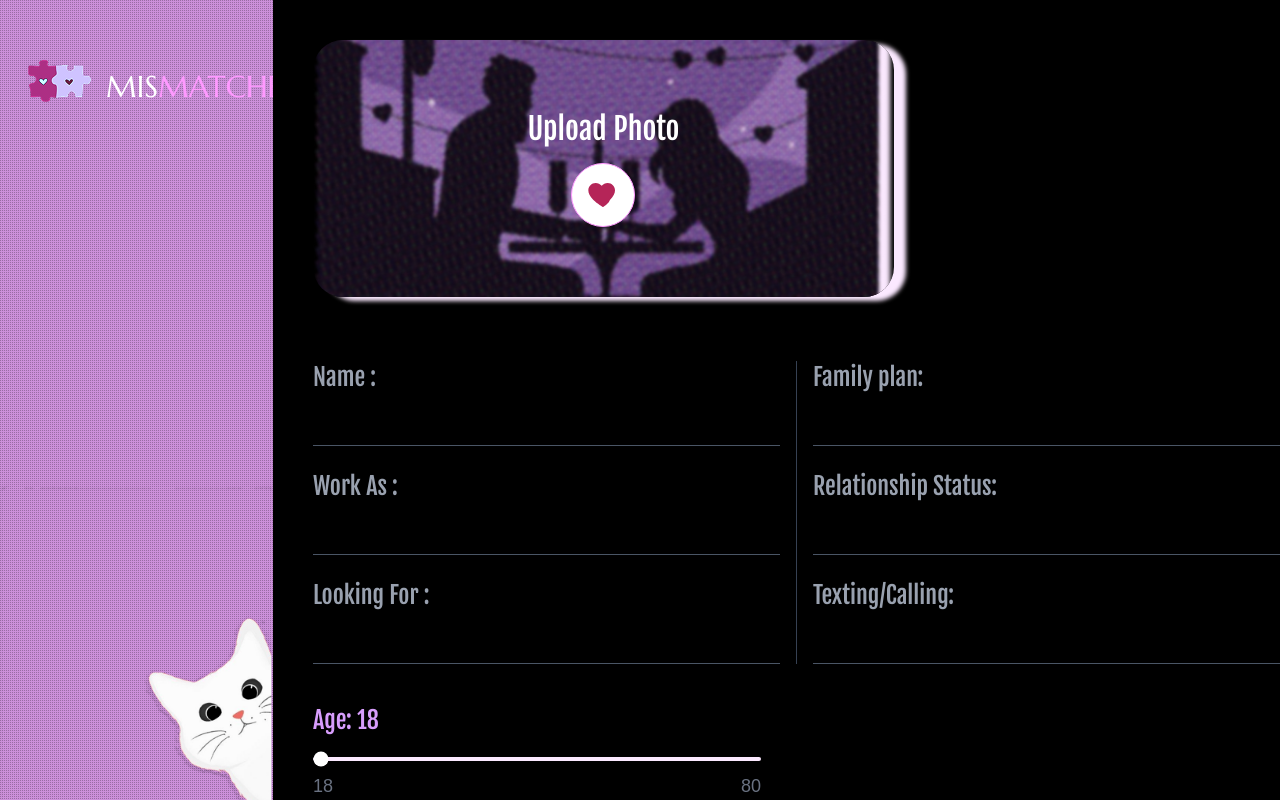
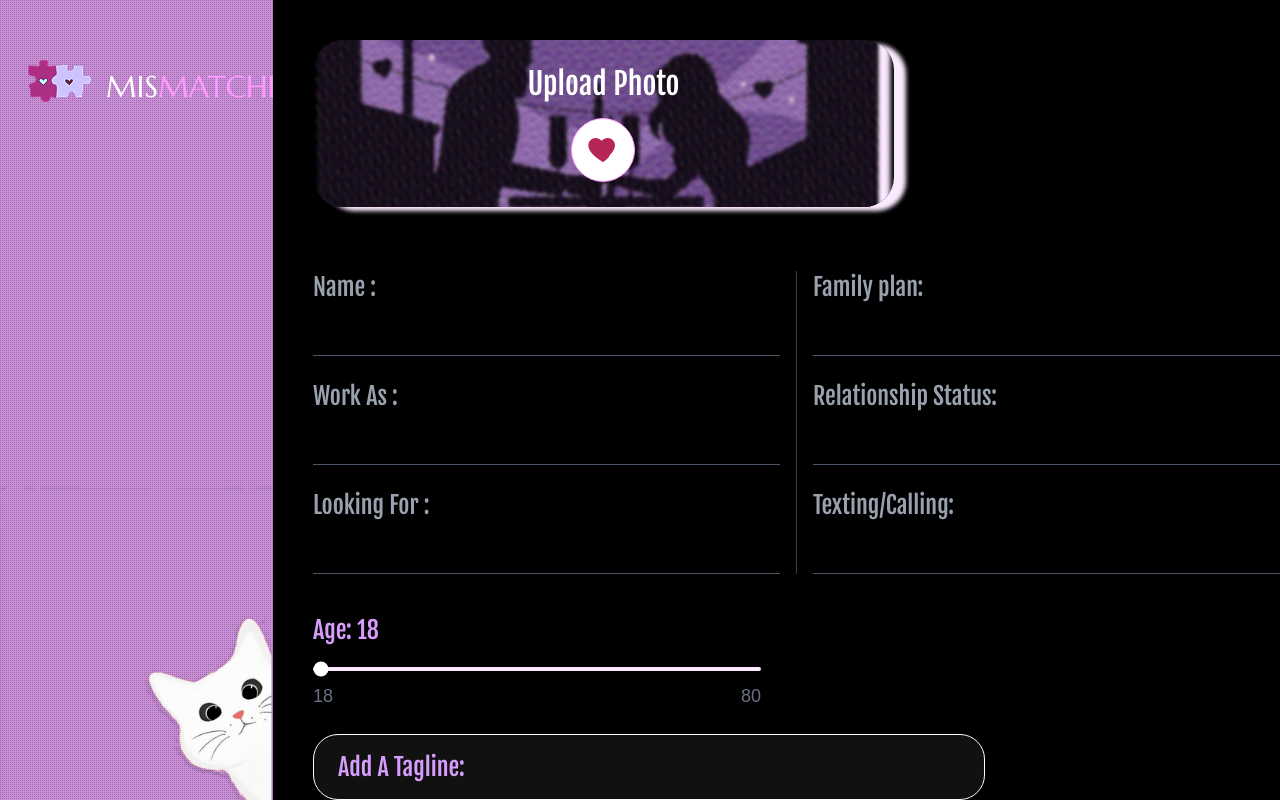
Before and after one commit to mehrinshamim/profile-checker, a Next.js app in the folder client/: page /pfpcreate in a window 1280 px wide. Built offline with nearby package versions, Linux system fonts and the light colour scheme.

Commit message:
tagline editor

```diff
--- a/client/app/pfpcreate/components/right.tsx
+++ b/client/app/pfpcreate/components/right.tsx
@@ -141,6 +141,21 @@ export default function PfpRightSide() {
           <span>80</span>
         </div>
       </div>
+
+      {/* Tagline Input */}
+      <div className="mt-6 w-full max-w-2xl">
+        <div
+          className="w-full rounded-[25px] border border-[#FFFBFB] px-6 py-4"
+          style={{ background: "#D9D9D914" }}
+        >
+          <input
+            type="text"
+            name="tagline"
+            placeholder="Add A Tagline:"
+            className="w-full bg-transparent outline-none placeholder-[#D79DFC] text-[#D79DFC] font-fjalla-one text-2xl"
+          />
+        </div>
+      </div>
     </div>
   );
 }
```
